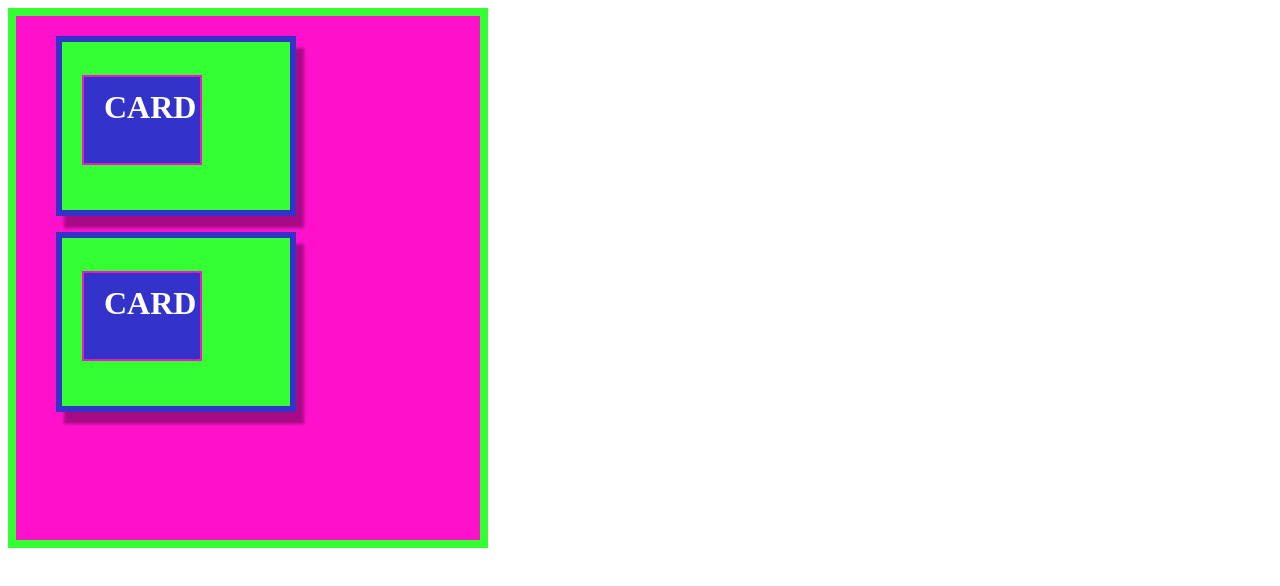
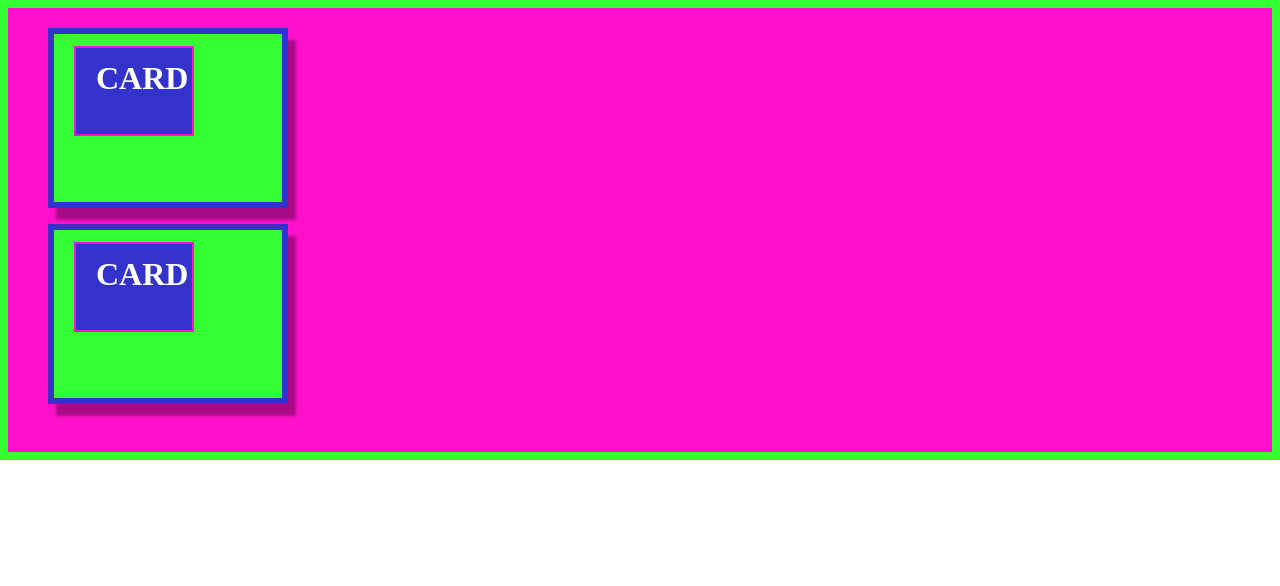
Before and after one commit to aruntutter/Box-Model, a plain HTML site: page index.html in a window 1280 px wide. Drawn offline with Linux system fonts and the light colour scheme.

Commit message:
done box model

```diff
--- a/style.css
+++ b/style.css
@@ -1,5 +1,7 @@
 * {
   box-sizing: border-box;
+  margin: 0px;
+  padding: 0px;
 }
 
 html {
@@ -7,8 +9,6 @@ html {
 }
 .box {
   background-color: #ff11cc;
-  width: 480px;
-  height: 540px;
   padding: 20px 24px 32px 40px;
   border: 8px solid #33ff33;
 }
```
